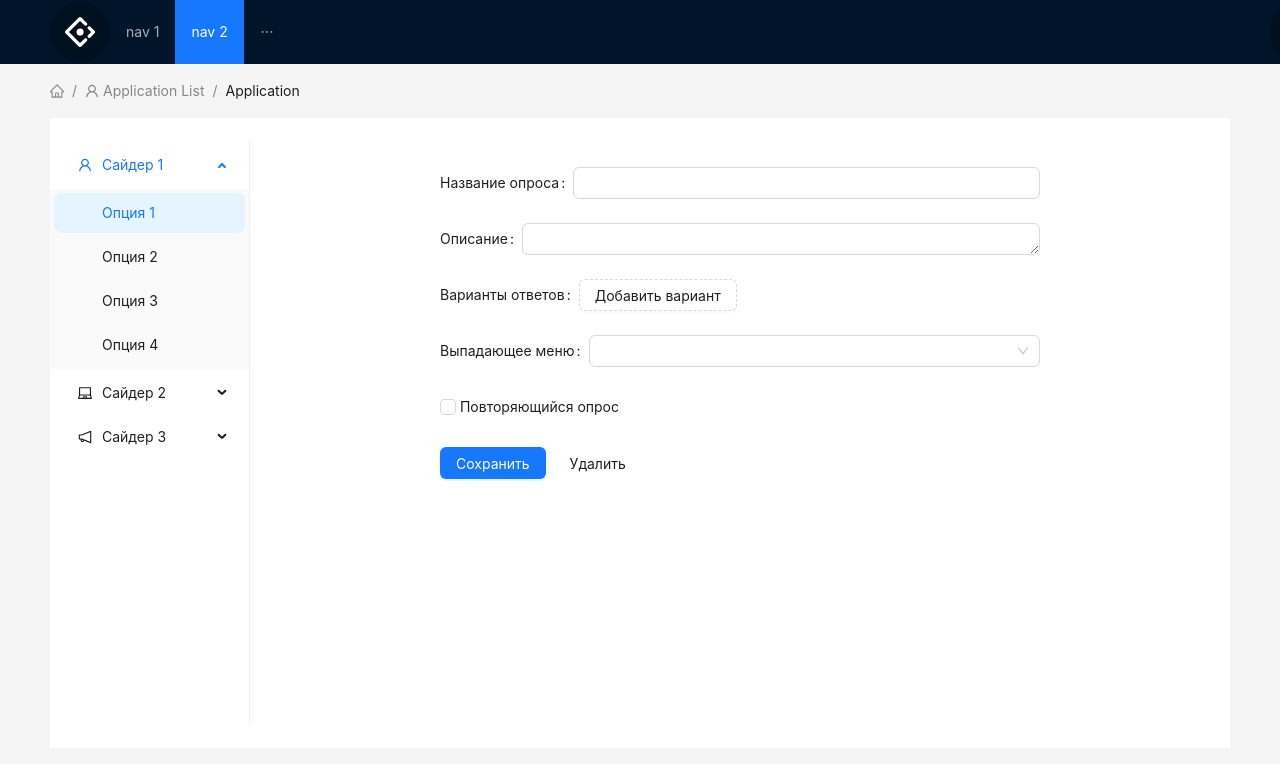
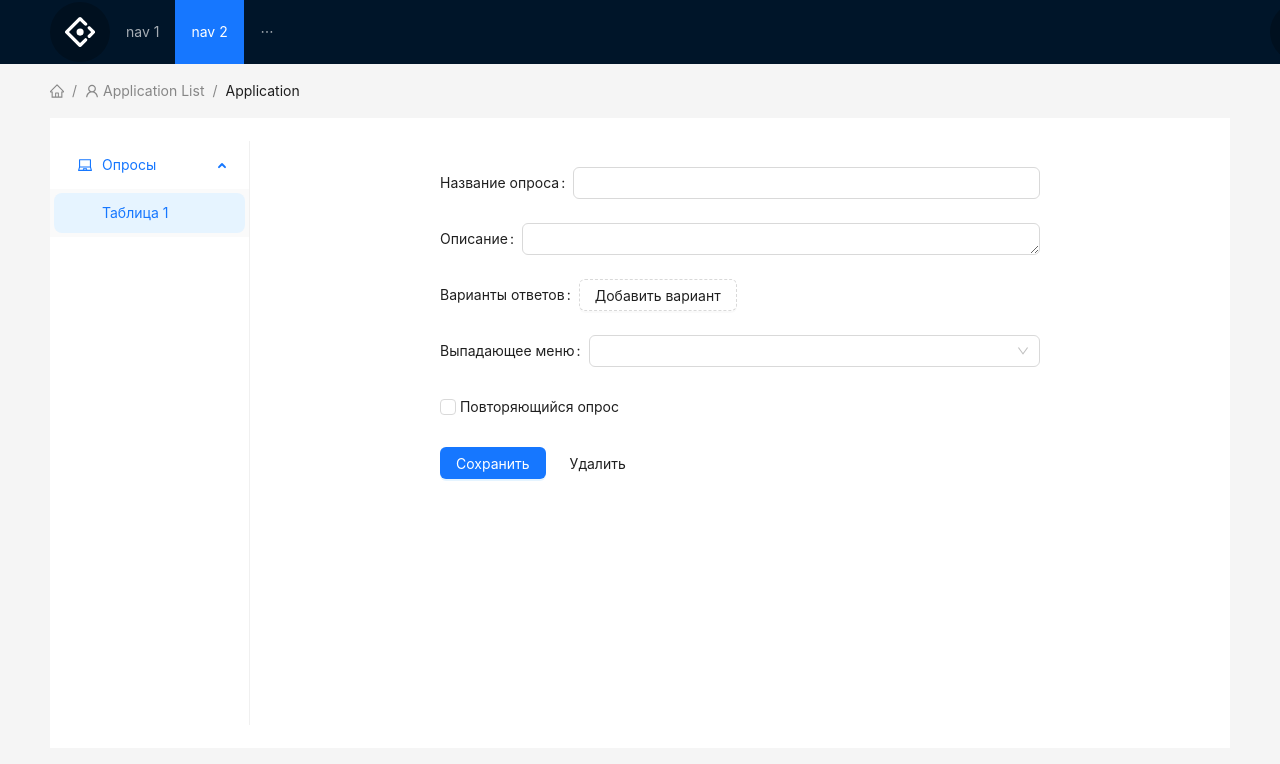
Before and after one commit to DzianisBoika/Survey_app, a React (Create React App) app: page / in a window 1280 px wide. Shown: the top 764 px of the page. Built offline with nearby package versions, Linux system fonts and the light colour scheme.

Commit message:
исправила сайдер

```diff
--- a/src/Layouts/Content.tsx
+++ b/src/Layouts/Content.tsx
@@ -1,5 +1,5 @@
 import React from 'react';
-import { LaptopOutlined, NotificationOutlined, UserOutlined } from '@ant-design/icons';
+import { LaptopOutlined, UserOutlined } from '@ant-design/icons';
 import { Breadcrumb, Layout, Menu, theme } from 'antd';
 import { HomeOutlined } from '@ant-design/icons';
 import stylesheet from '../Assets/Styles/Content.module.scss';
@@ -8,20 +8,21 @@ import SurveyForm from './SurveyForm.tsx';
 
 const { Content, Footer, Sider } = Layout;
 
-const items2 = [UserOutlined, LaptopOutlined, NotificationOutlined].map(
+// сайдер
+const items2 = [LaptopOutlined].map(
   (icon, index) => {
     const key = String(index + 1);
 
     return {
       key: `sub${key}`,
       icon: React.createElement(icon),
-      label: `Сайдер ${key}`,
+      label: `Опросы`,
 
-      children: new Array(4).fill(null).map((_, j) => {
+      children: new Array(1).fill(null).map((_, j) => {
         const subKey = index * 4 + j + 1;
         return {
           key: subKey,
-          label: `Опция ${subKey}`,
+          label: `Таблица ${subKey}`,
         };
       }),
     };
```
